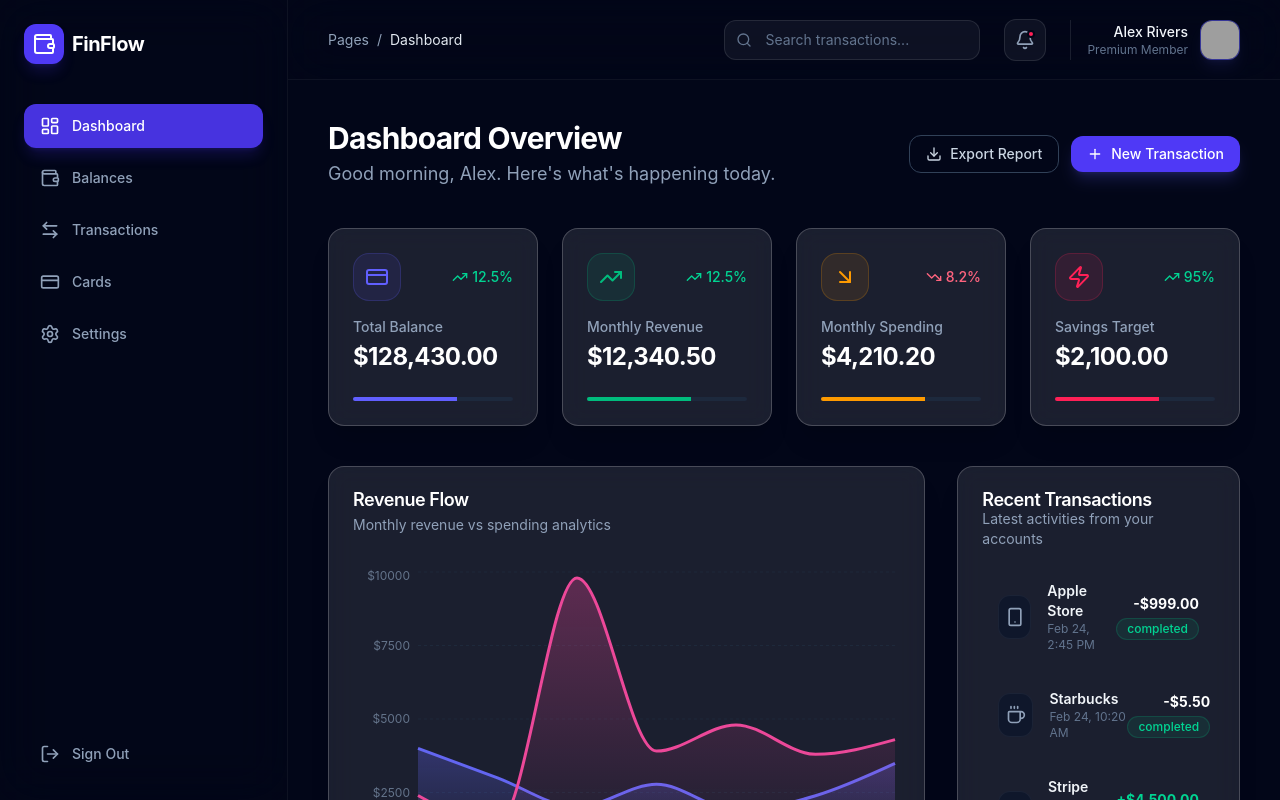
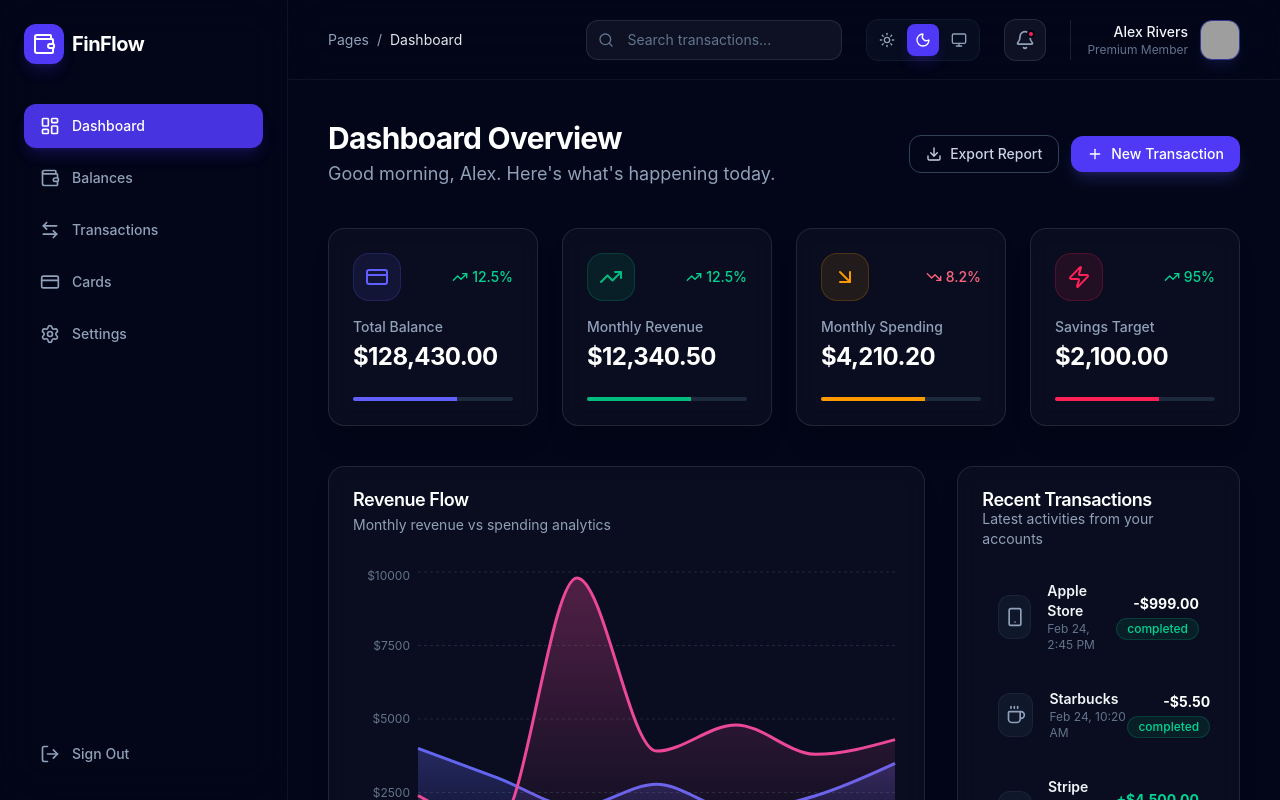
Before and after one commit to okikijesutech/FInFlow, a React (Vite) app: page / in a window 1280 px wide. Shown: the top 800 px of the page. Built offline with nearby package versions, Linux system fonts and the light colour scheme; grey boxes are pictures that could not be loaded.

Commit message:
feat: theme management and accessibility enhancements

```diff
--- a/src/components/features/settings/PreferencesTab.tsx
+++ b/src/components/features/settings/PreferencesTab.tsx
@@ -1,6 +1,7 @@
 import { Globe } from 'lucide-react';
 import { Card, CardHeader, CardTitle, CardContent, CardDescription } from '../../ui/Card';
 import { Toggle } from '../../ui/Toggle';
+import { ThemeSwitcher } from '../../ui/ThemeSwitcher';
 
 interface PreferencesTabProps {
   autoSync: boolean;
@@ -27,11 +28,9 @@ export const PreferencesTab = ({ autoSync, onToggleSync }: PreferencesTabProps)
             </div>
             <div className="space-y-2">
               <label className="text-sm font-medium text-slate-300">Theme Engine</label>
-              <select className="w-full rounded-xl border border-white/10 bg-slate-900/50 p-3 text-white appearance-none focus:border-indigo-500 focus:outline-none transition-all">
-                <option>Glassmorphism Dark (Default)</option>
-                <option>High Contrast</option>
-                <option>System Neutral</option>
-              </select>
+              <div className="pt-1">
+                <ThemeSwitcher />
+              </div>
             </div>
           </div>
 
--- a/src/components/modals/NewTransactionModal.tsx
+++ b/src/components/modals/NewTransactionModal.tsx
@@ -1,4 +1,4 @@
-import { useState } from 'react';
+import { useEffect, useState } from 'react';
 import { X, DollarSign, Tag, Store } from 'lucide-react';
 import { Card, CardHeader, CardTitle, CardContent } from '../ui/Card';
 import { Button } from '../ui/Button';
@@ -13,6 +13,20 @@ export const NewTransactionModal = ({ isOpen, onClose, onSubmit }: NewTransactio
   const [amount, setAmount] = useState('');
   const [merchant, setMerchant] = useState('');
   const [category, setCategory] = useState('Technology');
+
+  useEffect(() => {
+    const handleEsc = (e: KeyboardEvent) => {
+      if (e.key === 'Escape') onClose();
+    };
+    if (isOpen) {
+      window.addEventListener('keydown', handleEsc);
+      document.body.style.overflow = 'hidden';
+    }
+    return () => {
+      window.removeEventListener('keydown', handleEsc);
+      document.body.style.overflow = 'auto';
+    };
+  }, [isOpen, onClose]);
 
   if (!isOpen) return null;
 
@@ -50,6 +64,7 @@ export const NewTransactionModal = ({ isOpen, onClose, onSubmit }: NewTransactio
             <CardTitle className="text-xl text-white">New Transaction</CardTitle>
             <button
               onClick={onClose}
+              aria-label="Close modal"
               className="rounded-lg p-2 text-slate-400 hover:bg-white/5 hover:text-white transition-colors"
             >
               <X className="h-5 w-5" />
--- /dev/null
+++ b/src/components/ui/ThemeSwitcher.tsx
@@ -0,0 +1,37 @@
+import { Sun, Moon, Monitor } from 'lucide-react';
+import { useThemeStore } from '../../store/useThemeStore';
+import { cn } from '../../utils/cn';
+
+export const ThemeSwitcher = () => {
+  const { theme, setTheme } = useThemeStore();
+
+  const options: { value: 'light' | 'dark' | 'system'; icon: any; label: string }[] = [
+    { value: 'light', icon: Sun, label: 'Light' },
+    { value: 'dark', icon: Moon, label: 'Dark' },
+    { value: 'system', icon: Monitor, label: 'System' },
+  ];
+
+  return (
+    <div className="flex items-center gap-1 rounded-xl border border-white/5 bg-slate-900/50 p-1 backdrop-blur-md">
+      {options.map((opt) => {
+        const Icon = opt.icon;
+        const isActive = theme === opt.value;
+        return (
+          <button
+            key={opt.value}
+            onClick={() => setTheme(opt.value)}
+            className={cn(
+              "flex h-8 w-8 items-center justify-center rounded-lg transition-all duration-200",
+              isActive
+                ? "bg-indigo-600 text-white shadow-lg shadow-indigo-600/20"
+                : "text-slate-400 hover:bg-white/5 hover:text-slate-200"
+            )}
+            title={opt.label}
+          >
+            <Icon className="h-4 w-4" />
+          </button>
+        );
+      })}
+    </div>
+  );
+};
--- a/src/index.css
+++ b/src/index.css
@@ -1,14 +1,32 @@
 @import "tailwindcss";
 
+:root {
+  --background: #020617; /* slate-950 */
+  --foreground: #f8fafc; /* slate-50 */
+  --card: rgba(255, 255, 255, 0.03);
+  --card-border: rgba(255, 255, 255, 0.1);
+  --muted: #64748b; /* slate-500 */
+}
+
+.light {
+  --background: #f8fafc; /* slate-50 */
+  --foreground: #020617; /* slate-950 */
+  --card: rgba(0, 0, 0, 0.03);
+  --card-border: rgba(0, 0, 0, 0.1);
+  --muted: #94a3b8; /* slate-400 */
+}
+
 @theme {
-  --color-glass: rgba(255, 255, 255, 0.1);
-  --color-glass-border: rgba(255, 255, 255, 0.2);
+  --color-glass: var(--card);
+  --color-glass-border: var(--card-border);
   --sidebar-width: 280px;
 }
 
 @layer base {
   body {
-    @apply bg-slate-950 text-slate-50 antialiased;
+    background-color: var(--background);
+    color: var(--foreground);
+    @apply antialiased transition-colors duration-300;
     font-family: 'Inter', sans-serif;
   }
 }
--- a/src/layouts/MainLayout.tsx
+++ b/src/layouts/MainLayout.tsx
@@ -13,6 +13,7 @@ import {
 } from 'lucide-react';
 import { cn } from '../utils/cn';
 import { useUserStore } from '../store/useUserStore';
+import { ThemeSwitcher } from '../components/ui/ThemeSwitcher';
 
 interface NavItemProps {
   icon: React.ElementType;
@@ -173,6 +174,7 @@ export const MainLayout = ({
                 className="h-10 w-64 rounded-xl border border-white/10 bg-white/5 pl-10 pr-4 text-sm text-slate-200 placeholder:text-slate-500 focus:border-indigo-500 focus:outline-none focus:ring-1 focus:ring-indigo-500 transition-all"
               />
             </div>
+            <ThemeSwitcher />
             <button className="relative rounded-xl border border-white/10 bg-white/5 p-2.5 text-slate-400 hover:text-white transition-all">
               <Bell className="h-5 w-5" />
               <span className="absolute right-2.5 top-2.5 h-2 w-2 rounded-full bg-rose-500 border-2 border-slate-950" />
--- /dev/null
+++ b/src/store/useThemeStore.ts
@@ -0,0 +1,41 @@
+import { create } from 'zustand';
+import { persist } from 'zustand/middleware';
+
+type Theme = 'light' | 'dark' | 'system';
+
+interface ThemeState {
+  theme: Theme;
+  setTheme: (theme: Theme) => void;
+}
+
+export const useThemeStore = create<ThemeState>()(
+  persist(
+    (set) => ({
+      theme: 'dark', // Default to dark as per current premium aesthetic
+      setTheme: (theme) => {
+        set({ theme });
+        updateThemeClass(theme);
+      },
+    }),
+    {
+      name: 'finflow-theme',
+      onRehydrateStorage: (state) => {
+        return () => {
+          if (state) updateThemeClass(state.theme);
+        };
+      },
+    }
+  )
+);
+
+const updateThemeClass = (theme: Theme) => {
+  const root = window.document.documentElement;
+  root.classList.remove('light', 'dark');
+
+  if (theme === 'system') {
+    const systemTheme = window.matchMedia('(prefers-color-scheme: dark)').matches ? 'dark' : 'light';
+    root.classList.add(systemTheme);
+  } else {
+    root.classList.add(theme);
+  }
+};
```
